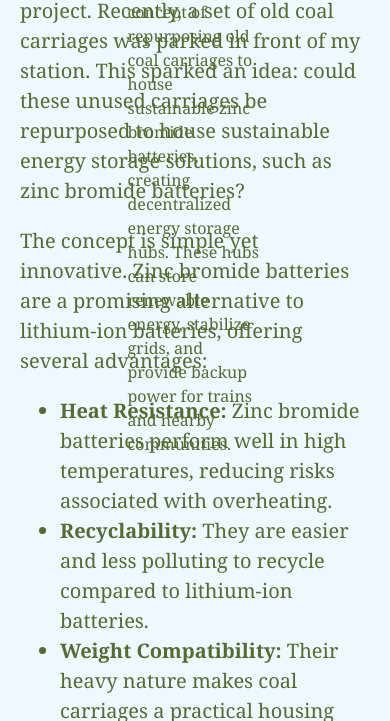
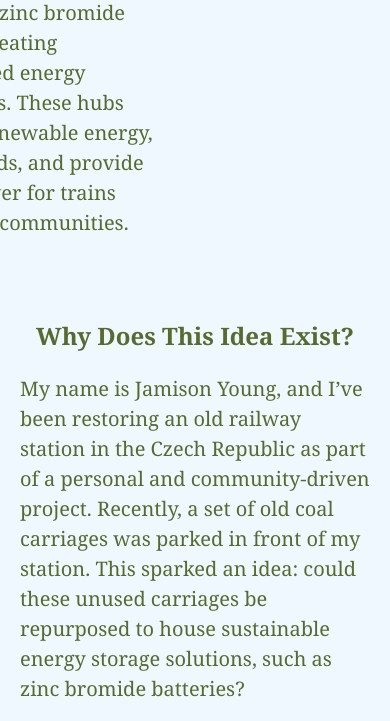
Before and after one commit to jam2ja/RailVault, a plain HTML site: page index.html in a window 390 px wide. Shown: the part 220-941 px from the top of the page. Drawn offline with Linux system fonts and the light colour scheme.

Commit message:
Update index.html
fix media version

```diff
--- a/index.html
+++ b/index.html
@@ -116,7 +116,8 @@
                 margin-bottom: 10px; /* 增加 LOGO 與導航的間距 */
             }
              .text-overlay {
-                top: 10%; /* 調整文字區塊的位置更靠近圖片上方 */
+                position: static;
+                top: 15%; /* 調整文字區塊的位置更靠近圖片上方 */
                 transform: translate(-50%, 0); /* 移除垂直置中 */
                 background: none;
             }
@@ -131,7 +132,10 @@
                 margin-top: 20px; /* 添加與圖片的間距 */
                 color: #556B2F; /* 段落顏色與背景形成對比 */
                 text-shadow: none; /* 手機段落不需要陰影 */
-                padding: 0 10px; /* 添加左右間距確保可讀性 */
+                margin-top: 20px; /* 添加與圖片的間距 */
+                padding: 20px; /* 添加左右內邊距確保可讀性 */
+                line-height:1.5;
+                font-size: 20px;
             }
             body {
                 padding-top: 500px;
```
